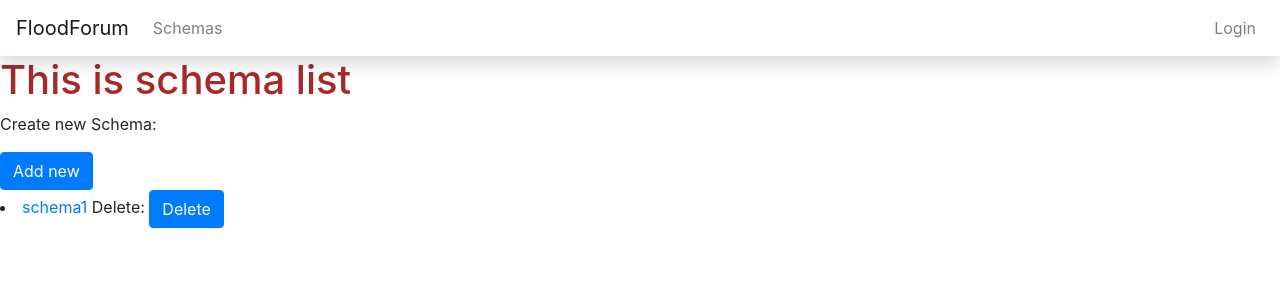
After one commit to RShveda/fakecsv_generator, a Django app: page /schemas/ in a window 1280 px wide. The commit adds this page. Shown: the top 300 px of the page. Run offline with Django 3.2, Linux system fonts and the light colour scheme; data comes from the database, SQL or seed files in the repository; some libraries are stand-ins or nearby versions.

Commit message:
Basic implementation of Schema and Columns CRUD views

```diff
--- a/fakecsv_generator/urls.py
+++ b/fakecsv_generator/urls.py
@@ -19,8 +19,9 @@ from django.urls import path, include
 from django.views.generic import TemplateView
 
 urlpatterns = [
-    path('', TemplateView.as_view(template_name="home.html"), name = "home"),
+    path('', TemplateView.as_view(template_name="home.html"), name="home"),
     path('admin/', admin.site.urls),
-    path('login/', auth_views.LoginView.as_view(template_name='login.html'), name = "login"),
-    path('logout/', auth_views.LogoutView.as_view(), name = "logout"),
+    path('login/', auth_views.LoginView.as_view(template_name='login.html'), name="login"),
+    path('logout/', auth_views.LogoutView.as_view(), name="logout"),
+    path('schemas/', include('schemas.urls')),
 ]
--- a/schemas/models.py
+++ b/schemas/models.py
@@ -1,9 +1,12 @@
 from django.db import models
+from django.utils.text import slugify
+from django.urls import reverse
 
 # Create your models here.
 
 class Schema(models.Model):
     name = models.CharField(max_length=80)
+    slug = models.CharField(max_length=100, null=True)
     separator = models.CharField(max_length=10, blank=True, null=True)
     string_char = models.CharField(max_length=10, blank=True, null=True)
     date = models.DateTimeField(auto_now_add=True)
@@ -11,21 +14,36 @@ class Schema(models.Model):
     def __str__(self):
         return self.name
 
+    def save(self, *args, **kwargs):
+        self.slug = slugify(self.name)
+        super().save(*args, **kwargs)
+
+    def get_absolute_url(self):
+        return reverse('schemas:schema_detail', kwargs={'slug': self.slug})
+
 
 class DataTypes(models.Model):
     type = models.CharField(max_length=80)
-    range_min = models.IntegerField()
-    range_max = models.IntegerField()
 
     def __str__(self):
         return self.type
 
 
 class Column(models.Model):
+    slug = models.CharField(max_length=100, null=True)
     name = models.CharField(max_length=80)
     schema = models.ForeignKey(Schema, on_delete=models.CASCADE, related_name="columns")
     order = models.IntegerField(unique=True)
     data_types = models.ManyToManyField(DataTypes)
+    range_min = models.IntegerField(blank=True, null=True)
+    range_max = models.IntegerField(blank=True, null=True)
 
     def __str__(self):
         return self.name
+
+    def save(self, *args, **kwargs):
+        self.slug = slugify(self.name)
+        super().save(*args, **kwargs)
+
+    def get_absolute_url(self):
+        return reverse('schemas:schema_detail', kwargs={'slug': self.schema.slug})
--- /dev/null
+++ b/schemas/templates/schemas/schema_list.html
@@ -0,0 +1,14 @@
+{% extends "base.html" %}
+
+{% block body %}
+    <h1>This is schema list</h1>
+    <p>Create new Schema:</p>
+    <a class="btn btn-primary" href="{% url "schemas:schema_create" %}">Add new</a>
+
+    {% for schema in schema_list%}
+        <li>
+            <a href="{% url "schemas:schema_detail" schema.slug %}">{{schema}}</a>
+            Delete: <a class="btn btn-primary" href="{% url "schemas:schema_delete" schema.slug %}">Delete</a>
+        </li>
+    {% endfor %}
+{% endblock body %}
--- /dev/null
+++ b/schemas/urls.py
@@ -0,0 +1,32 @@
+"""fakecsv_generator URL Configuration
+
+The `urlpatterns` list routes URLs to views. For more information please see:
+    https://docs.djangoproject.com/en/3.1/topics/http/urls/
+Examples:
+Function views
+    1. Add an import:  from my_app import views
+    2. Add a URL to urlpatterns:  path('', views.home, name='home')
+Class-based views
+    1. Add an import:  from other_app.views import Home
+    2. Add a URL to urlpatterns:  path('', Home.as_view(), name='home')
+Including another URLconf
+    1. Import the include() function: from django.urls import include, path
+    2. Add a URL to urlpatterns:  path('blog/', include('blog.urls'))
+"""
+from django.urls import path
+from .views import (SchemaCreateView, SchemaDeleteView, SchemaUpdateView,
+                    SchemaDetailView, SchemaListView, ColumnCreateView,
+                    ColumnDeleteView, ColumnUpdateView)
+
+app_name = "schemas"
+
+urlpatterns = [
+    path('', SchemaListView.as_view(), name="schema_list"),
+    path('<slug:slug>/detail/', SchemaDetailView.as_view(), name="schema_detail"),
+    path('<slug:slug>/delete/', SchemaDeleteView.as_view(), name="schema_delete"),
+    path('new/', SchemaCreateView.as_view(), name="schema_create"),
+    path('<slug:slug>/edit/', SchemaUpdateView.as_view(), name="schema_edit"),
+    path('<schema>/columns/new/', ColumnCreateView.as_view(), name="column_create"),
+    path('columns/<slug:slug>/edit', ColumnUpdateView.as_view(), name="column_edit"),
+    path('columns/<slug:slug>/delete', ColumnDeleteView.as_view(), name="column_delete"),
+]
--- a/schemas/views.py
+++ b/schemas/views.py
@@ -1,3 +1,47 @@
 from django.shortcuts import render
+from django.urls import reverse_lazy
+from django.views.generic.detail import DetailView
+from django.views.generic.edit import (CreateView, UpdateView, DeleteView)
+from django.views.generic.list import ListView
+from .models import (Schema, Column, DataTypes)
+from django.contrib.auth.mixins import LoginRequiredMixin
+from .forms import (ColumnForm)
+# Create your views here.
 
-# Create your views here.
+
+class SchemaListView(ListView):
+    model = Schema
+
+class SchemaDetailView(DetailView):
+    model = Schema
+
+class SchemaCreateView(LoginRequiredMixin, CreateView):
+    model = Schema
+    fields = ["name"]
+
+class SchemaUpdateView(LoginRequiredMixin, UpdateView):
+    model = Schema
+    fields = ["name"]
+
+class SchemaDeleteView(LoginRequiredMixin, DeleteView):
+    model = Schema
+    success_url = reverse_lazy('schemas:schema_list')
+
+class ColumnCreateView(LoginRequiredMixin, CreateView):
+    model = Column
+    form_class = ColumnForm
+
+    def form_valid(self, form):
+        schema = Schema.objects.get(slug=self.kwargs["schema"])
+        form.instance.schema = schema
+        return super().form_valid(form)
+
+
+class ColumnUpdateView(LoginRequiredMixin, UpdateView):
+    model = Column
+    fields = ["name", "order", "data_types"]
+
+class ColumnDeleteView(LoginRequiredMixin, DeleteView):
+    model = Column
+    # todo update reverse url
+    success_url = reverse_lazy('schemas')
--- a/templates/base.html
+++ b/templates/base.html
@@ -23,10 +23,7 @@
         <div class="collapse navbar-collapse navbarNav">
           <ul class="navbar-nav">
             <li class="nav-item">
-              <a class="nav-link" href="{% url "home" %}">One</a>
-            </li>
-            <li class="nav-item">
-              <a class="nav-link" href="{% url "home" %}">Two</a>
+              <a class="nav-link" href="{% url "schemas:schema_list" %}">Schemas</a>
             </li>
           </ul>
         </div>
```
Also changed, not shown: schemas/forms.py (added, +8 -0 lines), schemas/templates/schemas/column_confirm_delete.html (added, +10 -0 lines), schemas/templates/schemas/column_form.html (added, +9 -0 lines), schemas/templates/schemas/schema_confirm_delete.html (added, +10 -0 lines), schemas/templates/schemas/schema_detail.html (added, +11 -0 lines), schemas/templates/schemas/schema_form.html (added, +9 -0 lines), db.sqlite3, schemas/migrations/0002_auto_20200923_1656.py (added), schemas/migrations/0003_auto_20200923_1715.py (added), schemas/migrations/0004_auto_20200923_1737.py (added), schemas/migrations/0005_auto_20200923_1737.py (added), schemas/migrations/0006_auto_20200923_1937.py (added).
